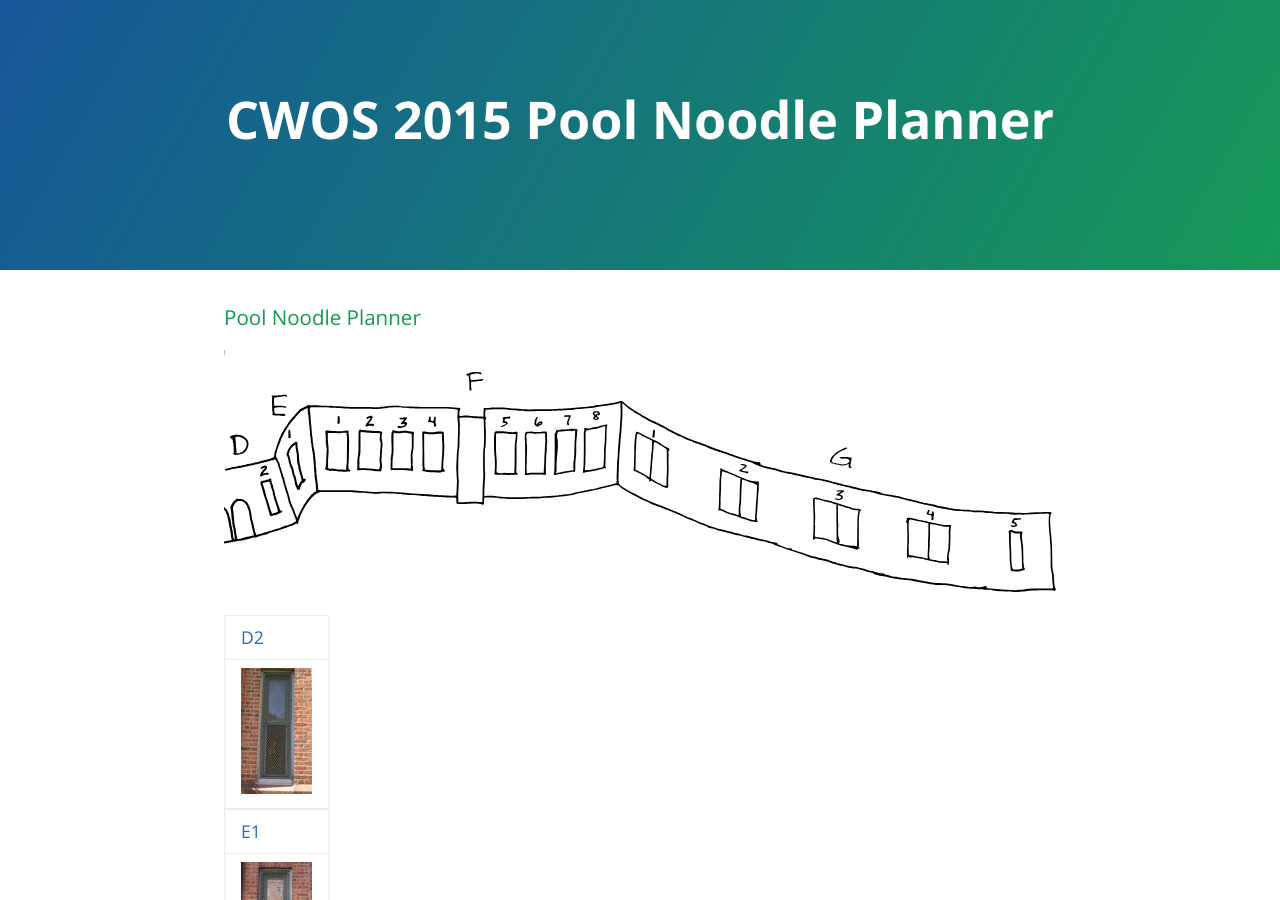
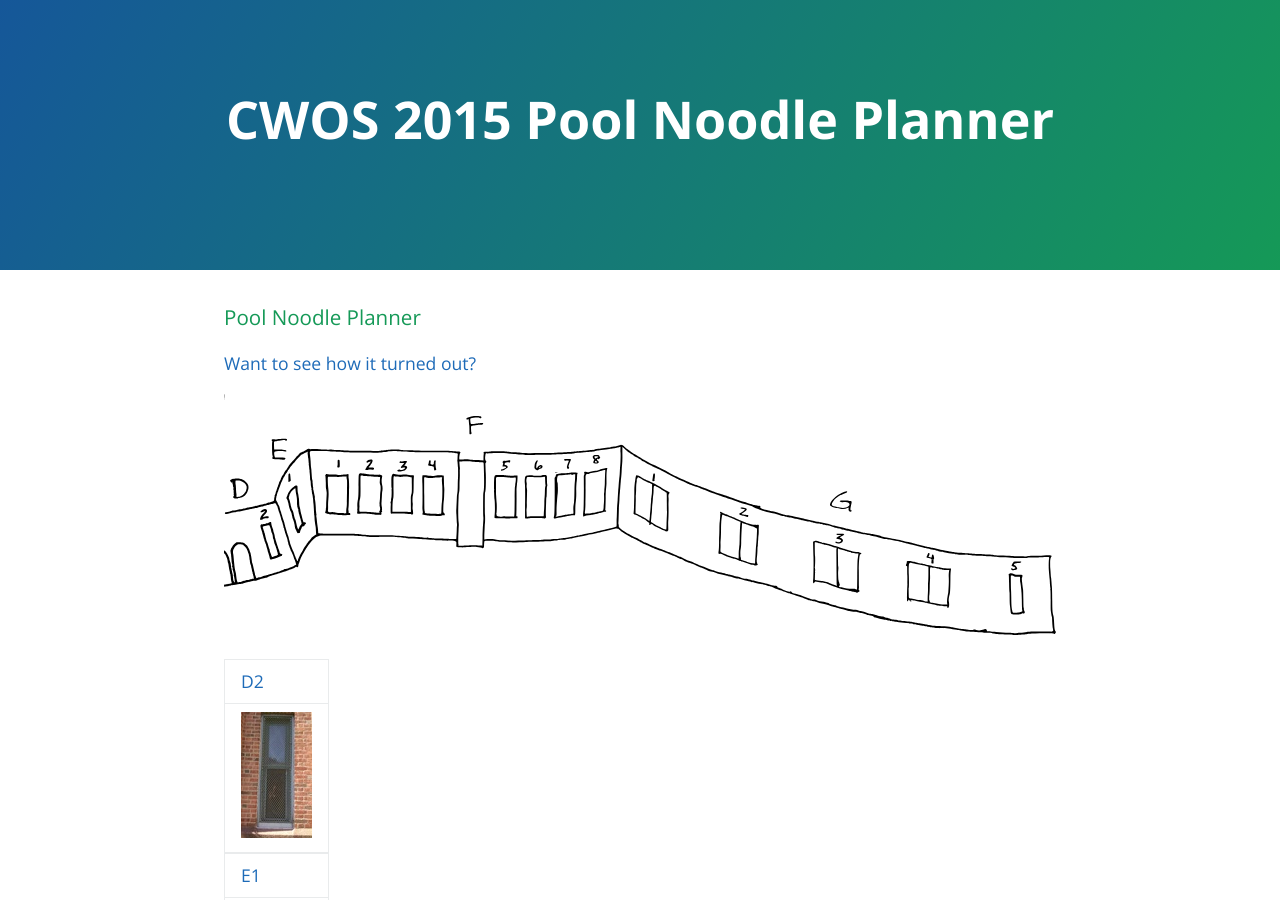
Before and after one commit to danbernier/cwos-2015-pool-noodle-planner, a Jekyll site: the page built from index.md, in a window 1280 px wide and 900 px high. Built offline with Jekyll 4.4.1, drawn with Linux system fonts in a browser that asks for light colours.

Commit message:
Update index.md

```diff
--- a/index.md
+++ b/index.md
@@ -2,6 +2,8 @@
 layout: default
 title: Pool Noodle Planner
 ---
+
+[Want to see how it turned out?](http://designischoice.com/projects/pool-noodle-animals/)
 
 ![](imgs/diagram.svg)
 
```
